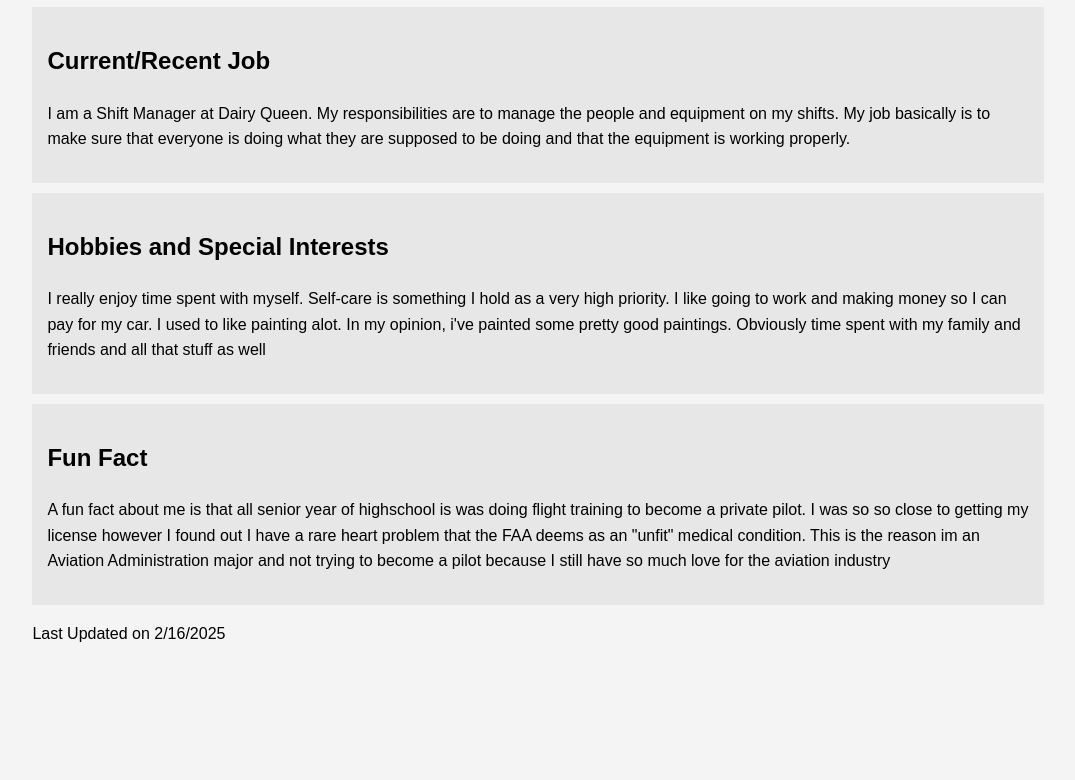
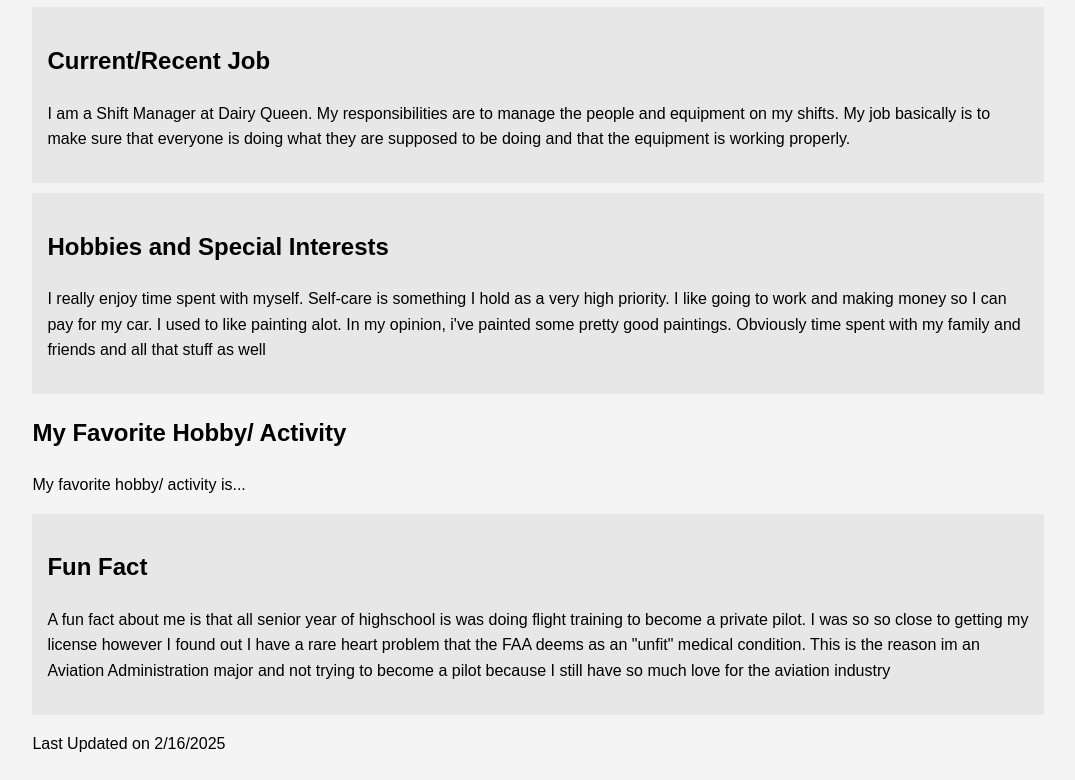
Before and after one commit to LV775/me, a plain HTML site: page index.html in a window 1280 px wide. Shown: the part 784-1564 px from the top of the page, without its empty margins (102-1177 px from the left). Before the commit the page ends 1454 px from the top, so only its background shows below. Drawn offline with Linux system fonts and the light colour scheme.

Commit message:
Update index.html

```diff
--- a/index.html
+++ b/index.html
@@ -64,7 +64,13 @@
         <section class="hobbies">
             <h2>Hobbies and Special Interests</h2>
             <p>I really enjoy time spent with myself. Self-care is something I hold as a very high priority. I like going to work and making money so I can pay for my car. I used to like painting alot. In my opinion, i've painted some pretty good paintings. Obviously time spent with my family and friends and all that stuff as well</p>
-        </section>
+
+	</section>
+
+	    <h2>My Favorite Hobby/ Activity</h2>
+	    <p>My favorite hobby/ activity is...</p>
+
+    </section>
 
         <section class="fun-fact">
             <h2>Fun Fact</h2>
```
